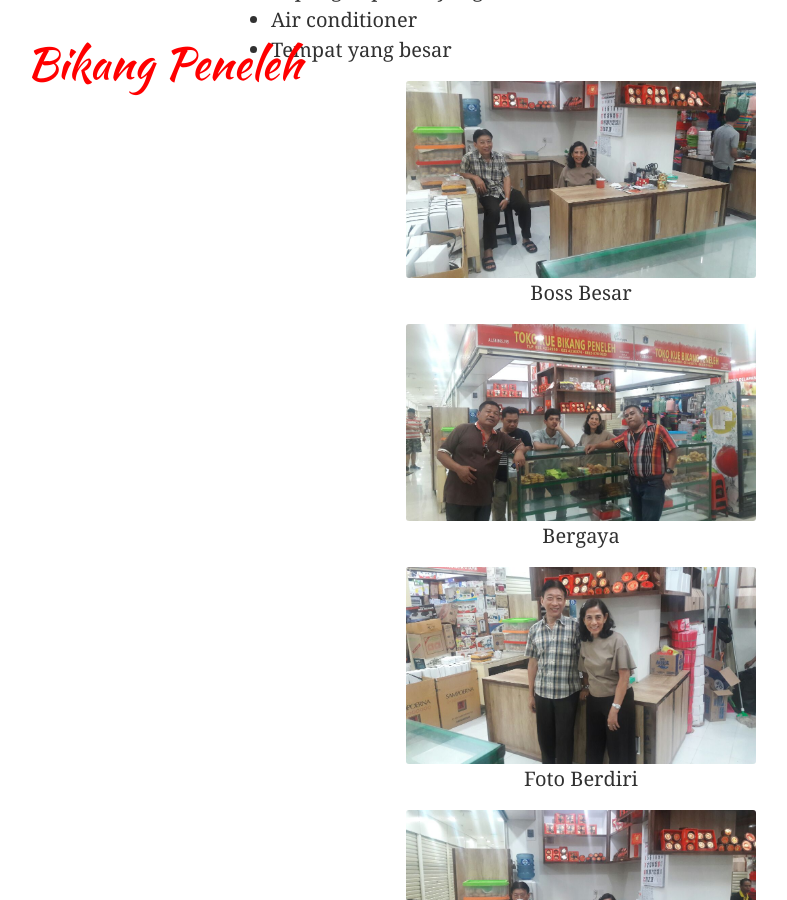
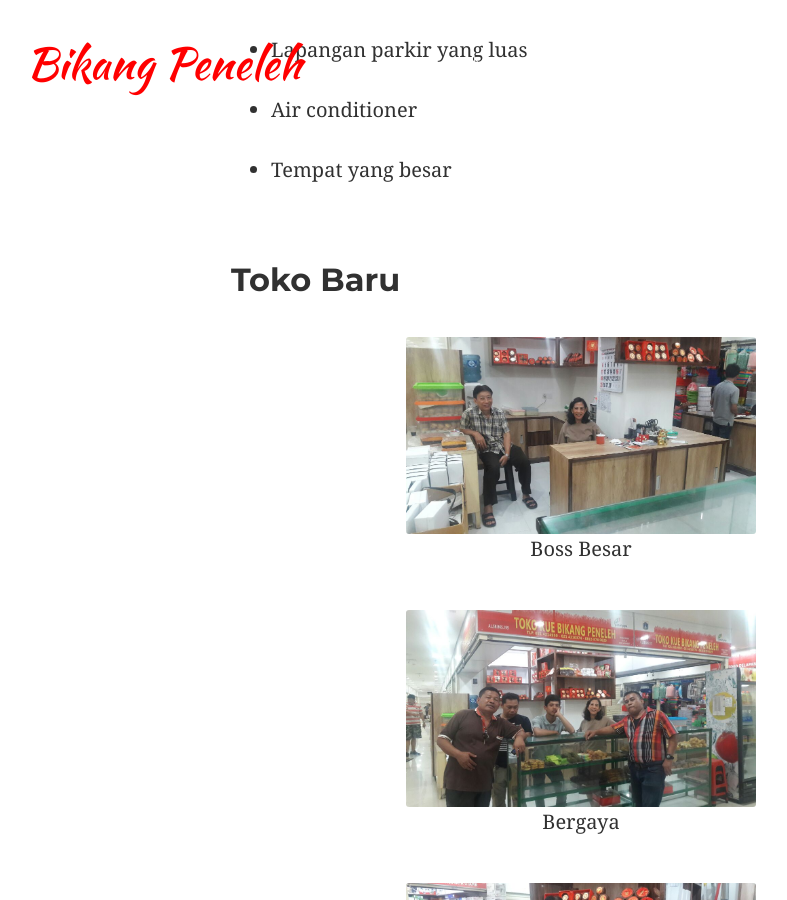
Before and after one commit to bikangpeneleh/bikangpeneleh, a Jekyll site: the page built from _posts/2018-02-25-pembukaan-toko-baru.md, in a window 1280 px wide and 900 px high, scrolled down 1197 px. Shown: the whole window, without its empty margins (59-846 px from the left). Built offline with Jekyll 4.4.1, drawn with Linux system fonts in a browser that asks for light colours; some web fonts are replaced; comment, search, counter and statistics services are not loaded.

Commit message:
Fix line break

````diff
--- a/_includes/linebreaks.html
+++ b/_includes/linebreaks.html
@@ -1,6 +1,8 @@
 {% capture devnull %}
 {% assign parts = include.input | newline_to_br | strip_newlines | split:"<br />" %}
-{% capture output %}{% for item in parts %}{% assign item = item | strip %}{%
+{% capture output %}
+{% for item in parts %}{% assign item = item | strip %}{%
     if item.size > 0 %}{{ item | append: '<br />' | replace:"</p><br />","</p>" }}{% endif %}
-{% endfor %}{% endcapture %}
+{% endfor %}
+{% endcapture %}
 {% endcapture %}{{ output }}
--- a/_layouts/page.html
+++ b/_layouts/page.html
@@ -13,7 +13,6 @@
 </header>
 <div id="middle">
 <div id="article">
-	<!-- {{ content }} -->
 	{% include linebreaks.html input=content %}
 </div>
 </div>
--- a/_layouts/post.html
+++ b/_layouts/post.html
@@ -30,7 +30,7 @@
 </header>
 <div id="middle">
 	<div id="article">
-		{{ content }}
+	{% include linebreaks.html input=content %}
 	</div>
 	{% if site.commentsystem %}{% if page.comments != false %}
 	<div id="comments">
--- a/_posts/2018-02-25-pembukaan-toko-baru.md
+++ b/_posts/2018-02-25-pembukaan-toko-baru.md
@@ -14,32 +14,25 @@
 Kunjungilah Toko Baru Kami di Blok III Semi Basement sekarang, lebih nyaman untuk berbelanja:
 
 Toko baru kami dilengkapi dengan banyak fasilitas baru
-
 - Lapangan parkir yang luas
 - Air conditioner
 - Tempat yang besar
 
+## Toko Baru
 
 {% include lightbox-image.html group="toko_baru" url="/media/toko_baru_Feb2018/toko_baru_01.jpeg" width="100%" description="Boss Besar" %}
-
 {% include lightbox-image.html group="toko_baru" url="/media/toko_baru_Feb2018/toko_baru_02.jpeg" width="100%" description="Bergaya" %}
-
 {% include lightbox-image.html group="toko_baru" url="/media/toko_baru_Feb2018/toko_baru_03.jpeg" width="100%" description="Foto Berdiri" %}
-
 {% include lightbox-image.html group="toko_baru" url="/media/toko_baru_Feb2018/toko_baru_04.jpeg" width="100%" description="Minum Kopi" %}
-
 {% include lightbox-image.html group="toko_baru" url="/media/toko_baru_Feb2018/toko_baru_05.jpeg" width="100%" description="Santai" %}
-
 {% include lightbox-image.html group="toko_baru" url="/media/toko_baru_Feb2018/toko_baru_06.jpeg" width="100%" description="Desain Baru" %}
-
 {% include lightbox-image.html group="toko_baru" url="/media/toko_baru_Feb2018/toko_baru_07.jpeg" width="100%" description="Tampak Samping" %}
-
 {% include lightbox-image.html group="toko_baru" url="/media/toko_baru_Feb2018/toko_baru_08.jpeg" width="100%" description="Macam Macam Kue" %}
 
-
-<br/>Proyek Senen Blok III
-<br/>Telp: (021) 421 4950, (021) 421 0374
-<br/>HP: 0815 878 0829, 0812 85818833, 0818 07078628, 0812 12126828 (Swan)
-<br/>
+```
+Proyek Senen Blok III
+Telp: (021) 421 4950, (021) 421 0374
+HP: 0815 878 0829, 0812 85818833, 0818 07078628, 0812 12126828 (Swan)
+```
 
 <iframe src="https://www.google.com/maps/embed?pb=!1m18!1m12!1m3!1d3966.664080066394!2d106.84088471476886!3d-6.175705695528928!2m3!1f0!2f0!3f0!3m2!1i1024!2i768!4f13.1!3m3!1m2!1s0x0%3A0x192a0c035f8a9d86!2sBikang+Peneleh+Senen!5e0!3m2!1sen!2s!4v1504519029275" width="600" height="450" frameborder="0" style="border:0" allowfullscreen></iframe>
````
Also changed, not shown: _includes/lightbox-image.html (+1 -8 lines), _posts/2019-05-15-wisatakuliner-review.md (+0 -10 lines).
